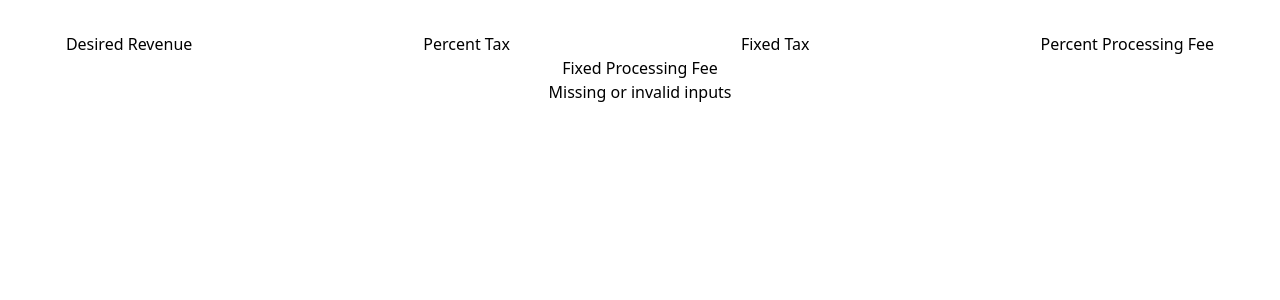
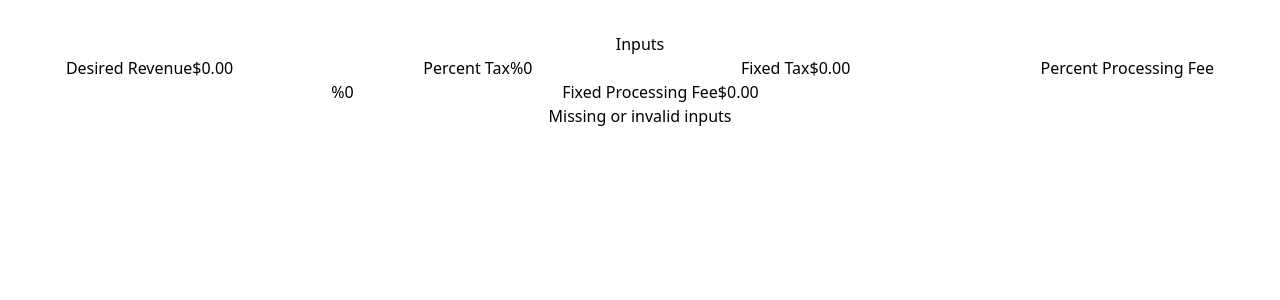
Before and after one commit to lucdar/price-adjustment-calculator, a React (Vite) app: page / in a window 1280 px wide. Shown: the top 300 px of the page. Built offline with nearby package versions, Linux system fonts and the light colour scheme.

Commit message:
Use NumericFormat for input fields

```diff
--- /dev/null
+++ b/src/components/CurrencyInput.tsx
@@ -0,0 +1,29 @@
+import { Input } from "../App";
+import { NumberFormatValues, NumericFormat } from "react-number-format";
+
+function CurrencyInput(props: Input) {
+  function handleValueChange({ floatValue }: NumberFormatValues) {
+    if (floatValue) {
+      props.setState(floatValue);
+    }
+  }
+
+  return (
+    <>
+      <label className="mt-3 block text-2xl font-medium" htmlFor={props.label}>
+        {props.label}
+      </label>
+      <NumericFormat
+        className="block rounded-lg border border-gray-300 bg-gray-50 p-2.5 text-sm text-gray-900 focus:border-blue-500 focus:ring-blue-500"
+        prefix="$"
+        decimalScale={2}
+        fixedDecimalScale={true}
+        id={props.label}
+        value={props.state}
+        onValueChange={handleValueChange}
+      />
+    </>
+  );
+}
+
+export default CurrencyInput;
--- a/src/components/Inputs.tsx
+++ b/src/components/Inputs.tsx
@@ -1,24 +1,26 @@
-import { FormEvent } from "react";
-import { Input } from "../App";
-import NumberInput from "./NumberInput";
+import { Input, InputType } from "../App";
+import PercentInput from "./PercentInput";
+import CurrencyInput from "./CurrencyInput";
 
 export type InputsProps = {
   inputArray: Input[];
-  handleSubmit: (e: FormEvent) => void;
 };
 
 function Inputs(props: InputsProps) {
   return (
-    <form
-      autoComplete="off"
-      onSubmit={props.handleSubmit}
-      className="mb-6 flex flex-col gap-4 p-5"
-    >
-      {props.inputArray.map((input) => {
-        return <NumberInput key={input.id} {...input} />;
-      })}
-      <input type="submit" hidden />
-    </form>
+    <>
+      <h1 className="em">Inputs</h1>
+      <form autoComplete="off" className="mb-6 flex flex-col gap-4 p-5">
+        {props.inputArray.map((input) => {
+          switch (input.inputType) {
+            case InputType.Percent:
+              return <PercentInput key={input.id} {...input} />;
+            case InputType.Currency:
+              return <CurrencyInput key={input.id} {...input} />;
+          }
+        })}
+      </form>
+    </>
   );
 }
 
--- a/src/components/NumberInput.tsx
+++ /dev/null
@@ -1,27 +0,0 @@
-import { FormEvent } from "react";
-import { Input } from "../App";
-
-function NumberInput(props: Input) {
-  function handleInput(e: FormEvent<HTMLInputElement>) {
-    const inputCast = Number(e.currentTarget.value);
-    if (!isNaN(inputCast)) {
-      props.setState(inputCast);
-    }
-  }
-
-  return (
-    <>
-      <label className="mt-3 block text-2xl font-medium" htmlFor={props.label}>
-        {props.label}
-      </label>
-      <input
-        className="block rounded-lg border border-gray-300 bg-gray-50 p-2.5 text-sm text-gray-900 focus:border-blue-500 focus:ring-blue-500"
-        id={props.label}
-        content={String(props.state)}
-        onInput={handleInput}
-      />
-    </>
-  );
-}
-
-export default NumberInput;
--- /dev/null
+++ b/src/components/PercentInput.tsx
@@ -0,0 +1,27 @@
+import { Input } from "../App";
+import { NumberFormatValues, NumericFormat } from "react-number-format";
+
+function PercentInput(props: Input) {
+  function handleValueChange({ floatValue }: NumberFormatValues) {
+    if (floatValue) {
+      props.setState(floatValue);
+    }
+  }
+
+  return (
+    <>
+      <label className="mt-3 block text-2xl font-medium" htmlFor={props.label}>
+        {props.label}
+      </label>
+      <NumericFormat
+        className="block rounded-lg border border-gray-300 bg-gray-50 p-2.5 text-sm text-gray-900 focus:border-blue-500 focus:ring-blue-500"
+        prefix="%"
+        id={props.label}
+        value={props.state}
+        onValueChange={handleValueChange}
+      />
+    </>
+  );
+}
+
+export default PercentInput;
```
